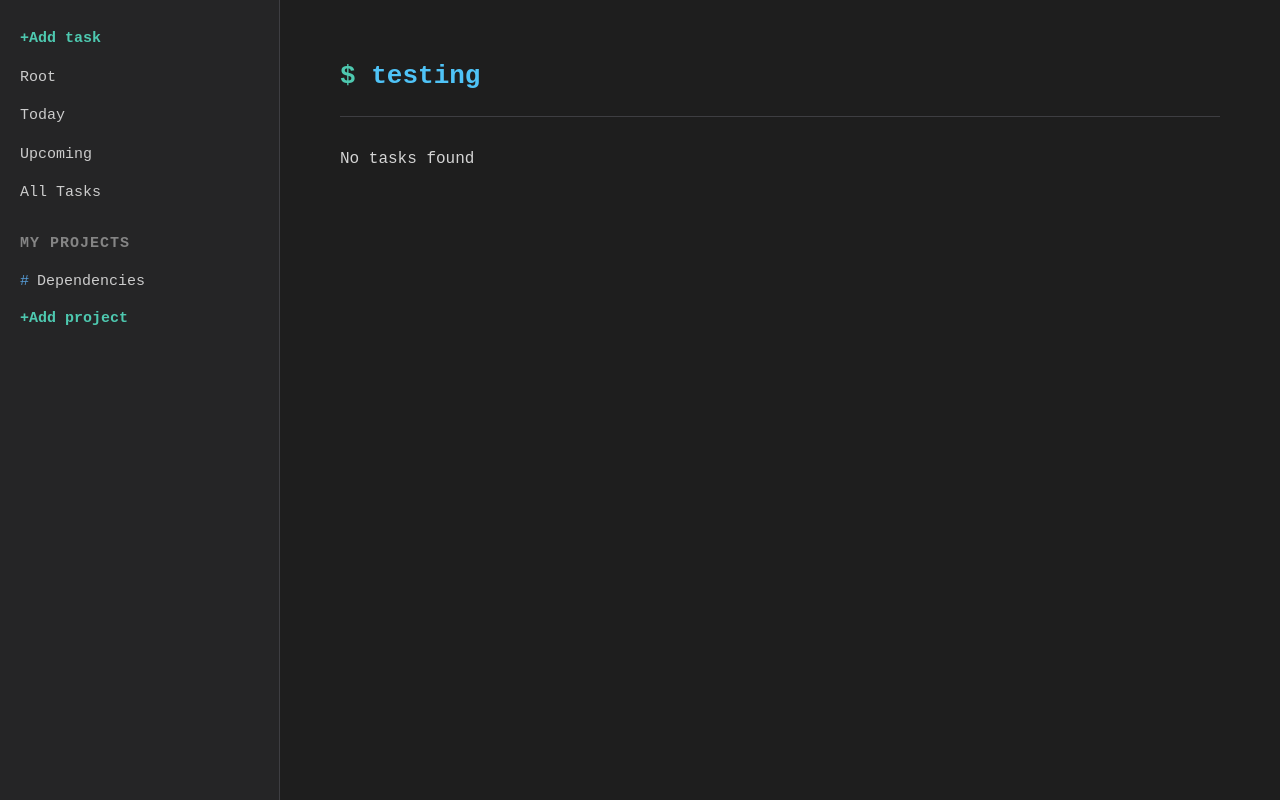
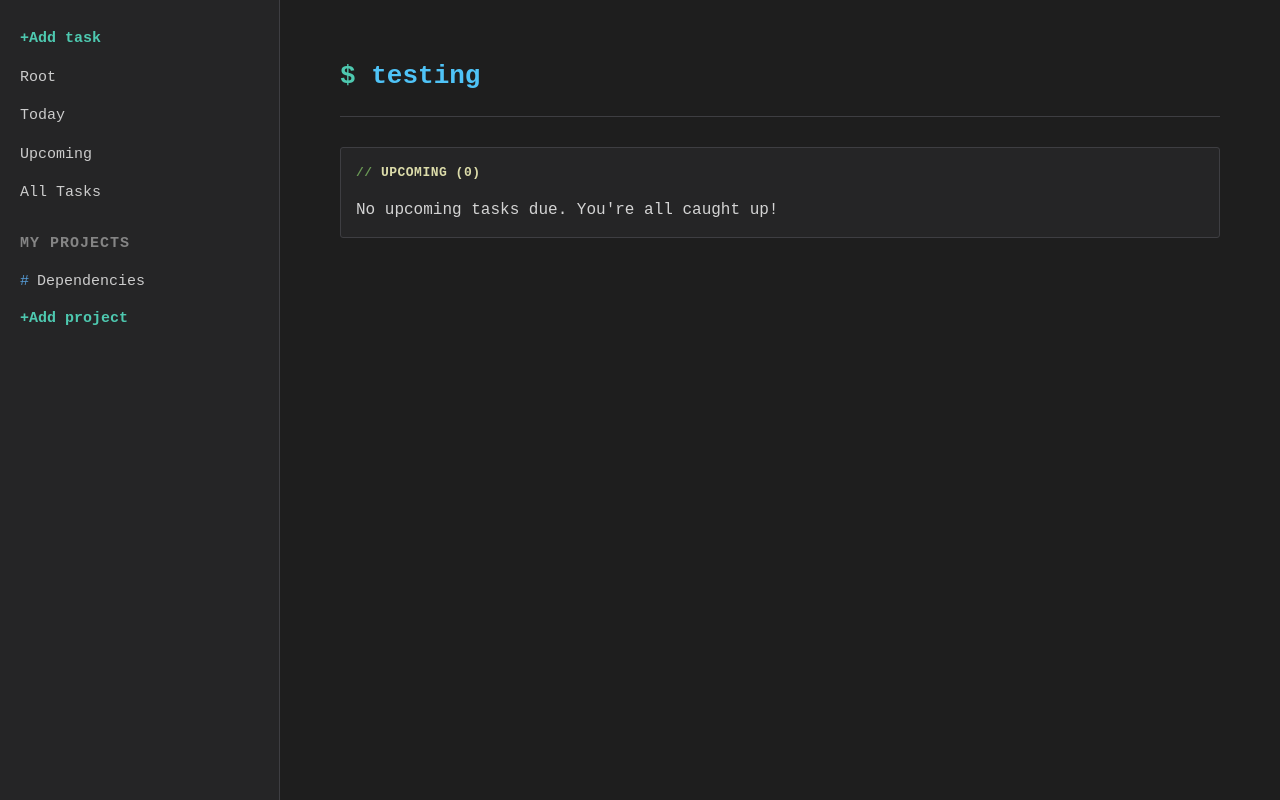
Before and after one commit to CamiloParraS/ToDo-ist, a website built with webpack: page src/template.html in a window 1280 px wide. Both pictures are taken after a click on the element "Upcoming". Built offline with nearby package versions, Linux system fonts and the light colour scheme.

Commit message:
Added the "Upcoming" view. Also modified the filters inside dateUtils.js to use the categorizeTasks function, as there were some discrepancies between them

```diff
--- a/src/template.html
+++ b/src/template.html
@@ -20,7 +20,7 @@
 
                 <div class="menu-item" id="today-btn">Today</div>
 
-                <div class="menu-item">Upcoming</div>
+                <div class="menu-item" id="upcoming-btn">Upcoming</div>
 
                 <div class="menu-item" id="all-btn">All Tasks</div>
 
--- a/src/ui/domController.js
+++ b/src/ui/domController.js
@@ -4,6 +4,7 @@ import applogic from "../logic/applogic";
 import createTask from "./taskRender.js";
 import allTasksView from "./allTasks.js";
 import todayView from "./todayView.js";
+import upcomingView from "./upcomingView.js";
 import { filters } from "../utils/DateUtils.js";
 
 const domController = {
@@ -43,6 +44,10 @@ const domController = {
     document.getElementById("all-btn").addEventListener("click", () => {
       handleNavClick("all", allTasksView);
     });
+
+    document.getElementById("upcoming-btn").addEventListener("click", () => {
+      handleNavClick("upcoming", upcomingView);
+    });
   },
 
   createProject(name) {
--- /dev/null
+++ b/src/ui/upcomingView.js
@@ -0,0 +1,33 @@
+import createTask from "./taskRender";
+
+const upcomingView = {
+  render(container, tasks) {
+    const section = document.createElement("div");
+    section.className = "section upcoming-section";
+
+    const header = document.createElement("div");
+    header.className = "section-header";
+    header.textContent = `upcoming (${tasks.length})`;
+    section.appendChild(header);
+
+    if (tasks.length === 0) {
+      this.renderEmptyState(
+        section,
+        "No upcoming tasks due. You're all caught up!",
+      );
+    } else {
+      tasks.forEach((task) => section.appendChild(createTask(task)));
+    }
+
+    container.appendChild(section);
+  },
+
+  renderEmptyState(container, message) {
+    const empty = document.createElement("div");
+    empty.className = "empty-state";
+    empty.textContent = message;
+    container.appendChild(empty);
+  },
+};
+
+export default upcomingView;
--- a/src/utils/DateUtils.js
+++ b/src/utils/DateUtils.js
@@ -67,8 +67,9 @@ export function categorizeTask(task) {
 
 export const filters = {
   all: (tasks) => tasks,
-  today: (tasks) => tasks.filter((t) => isToday(new Date(t.dueDate))),
+  today: (tasks) => tasks.filter((t) => categorizeTask(t) === "today"),
+  overdue: (tasks) => tasks.filter((t) => categorizeTask(t) === "overdue"),
+  upcoming: (tasks) => tasks.filter((t) => categorizeTask(t) === "upcoming"),
   week: (tasks) => tasks.filter((t) => isThisWeek(new Date(t.dueDate))),
-  upcoming: (tasks) => tasks.filter((t) => isAfter(new Date(t.dueDate))),
   highPriority: (tasks) => tasks.filter((t) => t.priority === "high"),
 };
```
